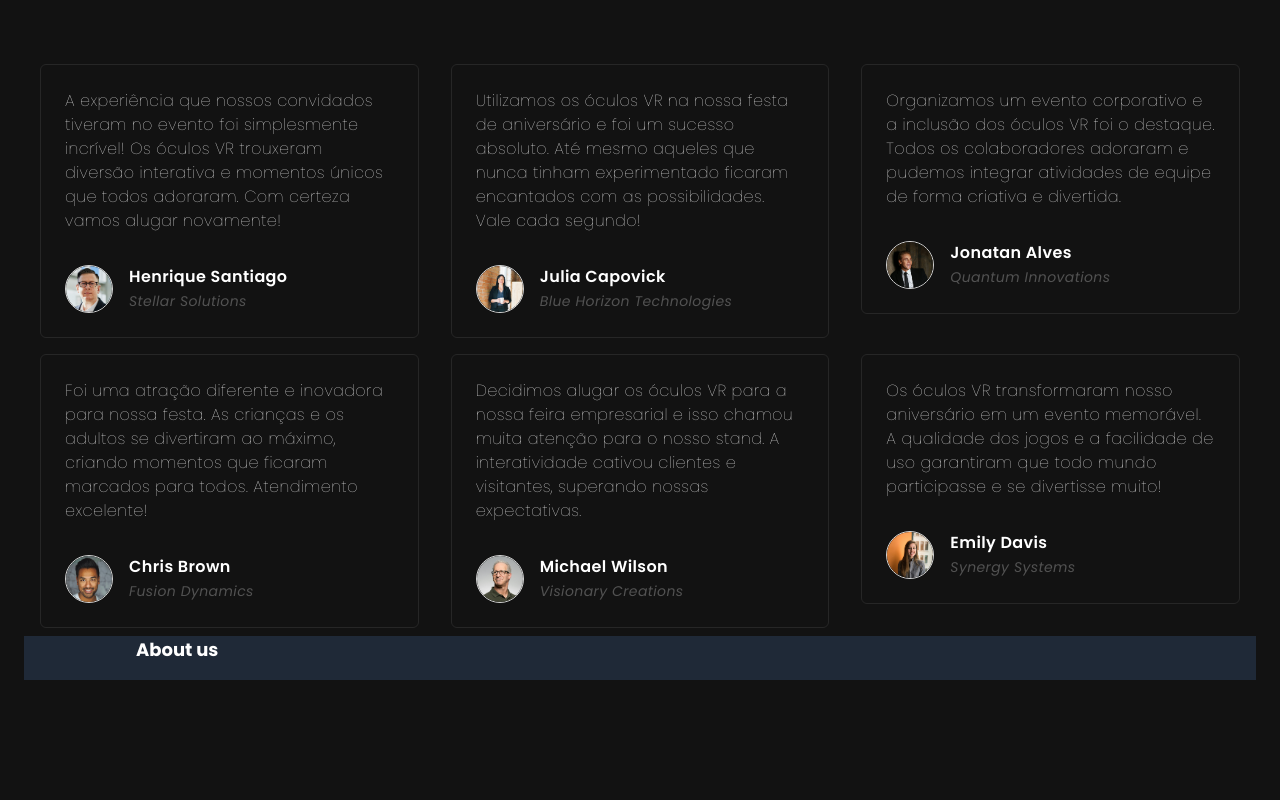
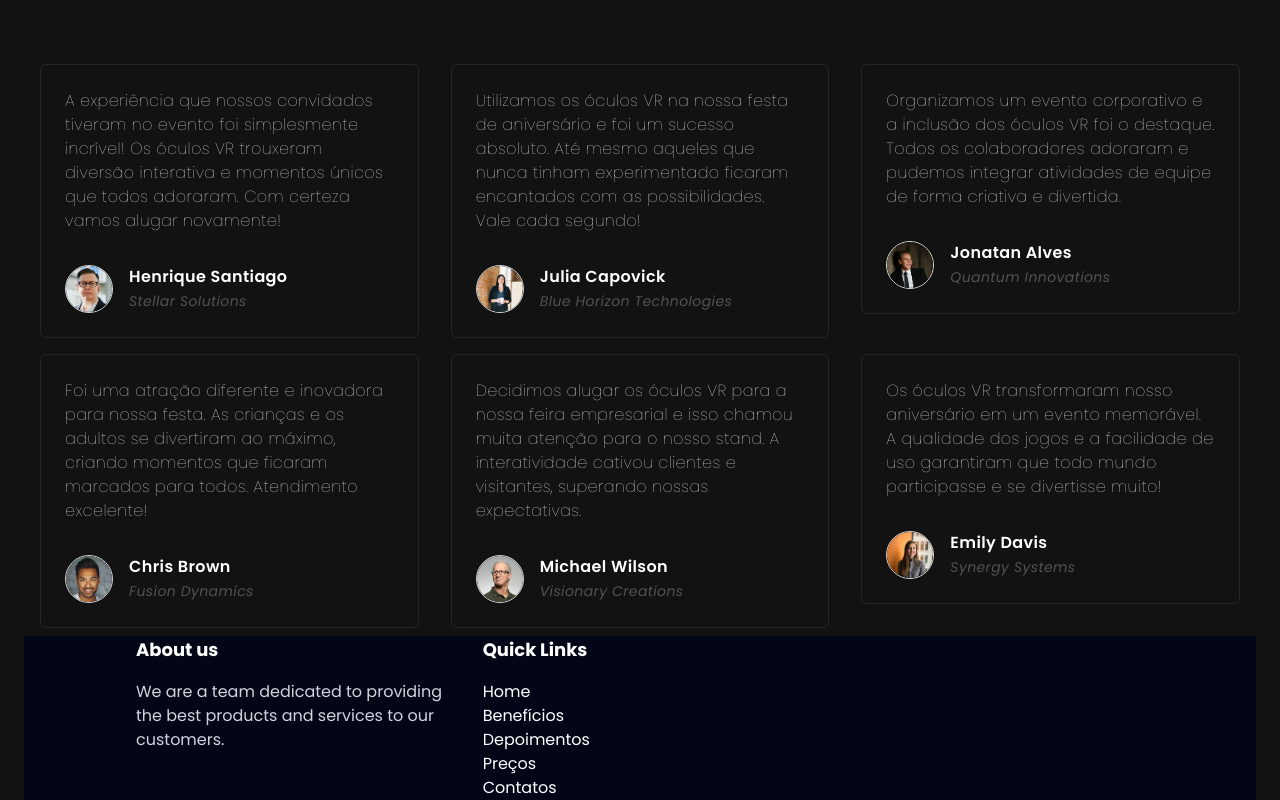
Before and after one commit to davidonedev/VirtualR, a React (Vite) app: page / in a window 1280 px wide. Shown: the part 3360-4160 px from the top of the page. Before the commit the page ends 4040 px from the top, so only its background shows below. Built offline with nearby package versions, Linux system fonts and the light colour scheme.

Commit message:
Alteracao finish 27-01

```diff
--- a/src/components/Footer.jsx
+++ b/src/components/Footer.jsx
@@ -1,13 +1,25 @@
 const Footer = () => {
   return (
-    <footer className="bg-gray-800 px-4 md:px-16 lg:px-28">
+    <footer className="bg-slate-950 px-4 md:px-16 lg:px-28">
         <div className="grid grid-cols-1 md:grid-cols-3 gap-8">
             <div>
                 <h2 className="text-lg font-bold mb-4">
                     About us
                 </h2>
+                <p className="text-gray-300">
+                    We are a team dedicated to providing the best products and services to our customers.
+                </p>
             </div>
-            <div></div>
+            <div>
+            <h2 className="text-lg font-bold mb-4">Quick Links</h2>
+                <ul>
+                    <li><a href="#" className="hover:underline text-violet-500"></a>Home</li>
+                    <li><a href="#" className=""></a>Benefícios</li>
+                    <li><a href="#" className=""></a>Depoimentos</li>
+                    <li><a href="#" className=""></a>Preços</li>
+                    <li><a href="#" className=""></a>Contatos</li>
+                </ul>
+            </div>
             <div></div>
         </div>
     </footer>
```
